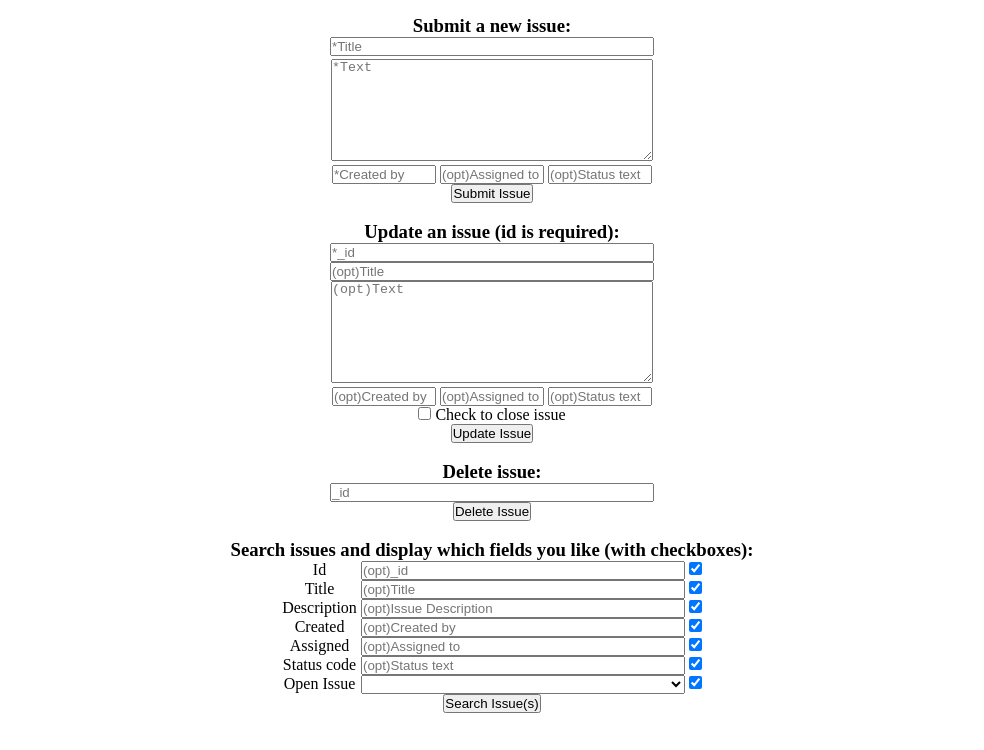
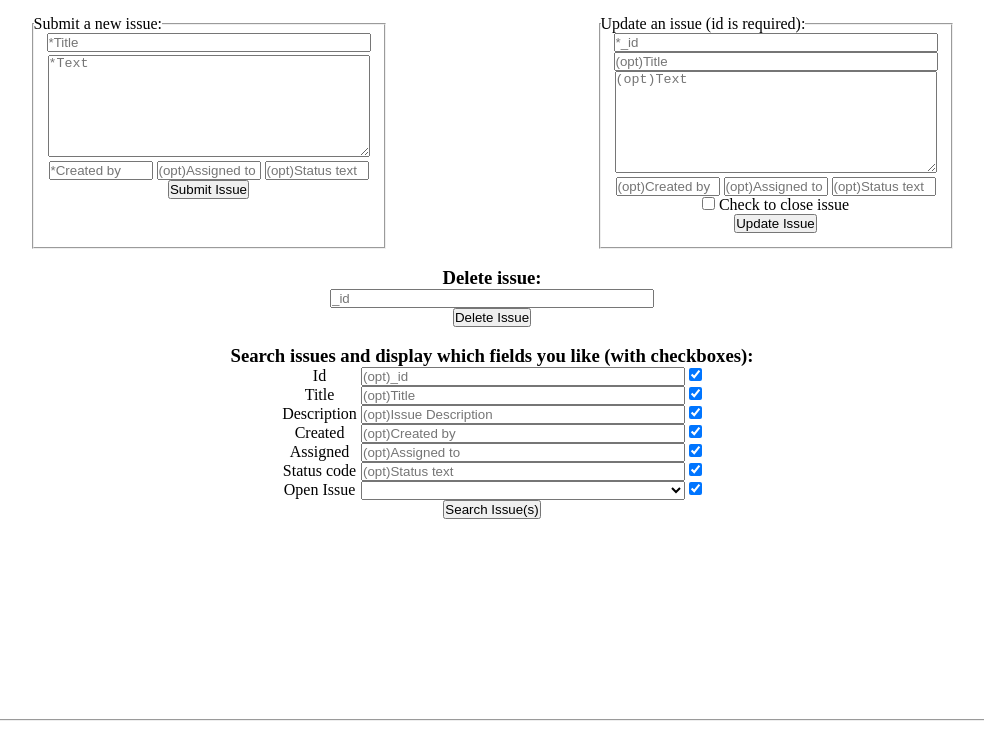
Before and after one commit to Stevegolden12/issue-tracker, a website: page views/index.html in a window 1280 px wide. Shown: the part 50-800 px from the top of the page, without its empty margins (148-1132 px from the left). Drawn offline with nearby package versions, Linux system fonts and the light colour scheme.

Commit message:
Added index.html medium and large screens
Added medium responsive design layout changes

Added large responsive design layout changes

```diff
--- a/public/style.css
+++ b/public/style.css
@@ -9,6 +9,10 @@ body {
 
 #projectTitle {
   text-align: center;
+}
+
+fieldset {
+  width: 350px;
 }
 
 .issue {
@@ -34,3 +38,32 @@ label {
   display: inline-block;
   width: 75px;
 }
+
+@media screen and (min-width: 768px) {
+  #createAndUpdateForms {
+    display: flex;
+    justify-content: center;
+  }
+
+  fieldset {
+    height: 230px;
+  }
+
+  #createIssue {
+    width: 50%;
+  }
+
+  #updateIssue {
+    width: 50%;
+  }
+}
+
+@media screen and (min-width: 1024px) {
+  #createIssue {
+    width: 45%;
+  }
+
+  #updateIssue {
+    width: 45%;
+  }
+}
--- a/server.js
+++ b/server.js
@@ -55,7 +55,6 @@ app.route('/api/issues/issueTracker/')
   .post(upload.array(), function (req, res, next) {
 
     if (req.body.hasOwnProperty("create_issue_title")) {
-      console.log("create issue")
       var newIssue = new issue({
         _id: shortid.generate(),
         title: req.body.create_issue_title,
@@ -67,7 +66,6 @@ app.route('/api/issues/issueTracker/')
       })
 
       newIssue.save(newIssue, function (err, issue) {
-        console.log("ISSUE: " + issue._id)
         if (err) {
           res.send("Issue could not be created")
         }
@@ -79,7 +77,6 @@ app.route('/api/issues/issueTracker/')
 
     } else if (req.body.hasOwnProperty("update_id")) {
       var close = 'true';
-      console.log("req.body.open is: " + req.body.open)
       if (req.body.open === undefined) {
         close = 'false';
       } else if (req.body.open === false) {
@@ -89,7 +86,6 @@ app.route('/api/issues/issueTracker/')
 
       issue.findById(req.body.update_id, { new: true }, function (err, iss) {
         if (iss) {
-           console.log(req.body)
           issue.findOneAndUpdate(
             { _id: iss._id },
             {
@@ -127,8 +123,6 @@ app.route('/api/issues/issueTracker/')
         }
       })
     } else if (req.body.hasOwnProperty("search_id")) {
-
-      console.log("Searching body: " + JSON.stringify(req.body))
 
 
       function findChkBoolean(chkObj) {
--- a/views/index.html
+++ b/views/index.html
@@ -17,21 +17,22 @@
     <div id='submitNewIssue'>
     </div>
     <br>
-    <div>
-      <h3>Submit a new issue:</h3>
-    </div>
-    <!--Change id to "testIsusue" from "newIssue" because think script code below was not letting it work -->
+    <section id="createAndUpdateForms">
       <form id="createIssue" method="post" action="/api/issues/issueTracker/">
+        <fieldset>
+          <legend>Submit a new issue:</legend>
           <input type="text" name="create_issue_title" placeholder="*Title" style="width: 320px; margin-bottom: 3px;" required=''><br>
           <textarea type="text" name="issue_text" placeholder="*Text" style="width: 320px; height: 100px;" required=''></textarea><br>
           <input type="text" name="created_by" placeholder="*Created by" style="width: 100px" required=''>
           <input type="text" name="assigned_to" placeholder="(opt)Assigned to" style="width: 100px">
           <input type="text" name="status_text" placeholder="(opt)Status text" style="width: 100px"><br>
           <button type="submit">Submit Issue</button>
+        </fieldset>
       </form>
       <br>
-    <h3>Update an issue (id is required):</h3>
       <form id="updateIssue" method="post" action="/api/issues/issueTracker/">
+        <fieldset>
+          <legend>Update an issue (id is required):</legend>
             <input type="text" name="update_id" placeholder="*_id" style="width: 320px" required=''><br>
             <input type="text" name="issue_title" placeholder="(opt)Title" style="width: 320px"><br>
             <textarea type="text" name="issue_text" placeholder="(opt)Text" style="width: 320px; height: 100px"></textarea><br>
@@ -40,7 +41,10 @@
             <input type="text" name="status_text" placeholder="(opt)Status text" style="width: 100px"><br>
             <label id="closeIssueLabel"><input type="checkbox" name="open" value=false> Check to close issue</label><br>
             <button type="submit">Update Issue</button>
-    </form><br>
+          </fieldset>
+      </form>
+    </section>
+    <br>
     <h3>Delete issue:</h3>
     <form id="deleteIssue" method="post" action="/api/issues/issueTracker/">
       <input type="text" name="delete_id" placeholder="_id" style="width: 320px" required=''><br>
```
Lines whose indentation alone changed are shown as unchanged.
